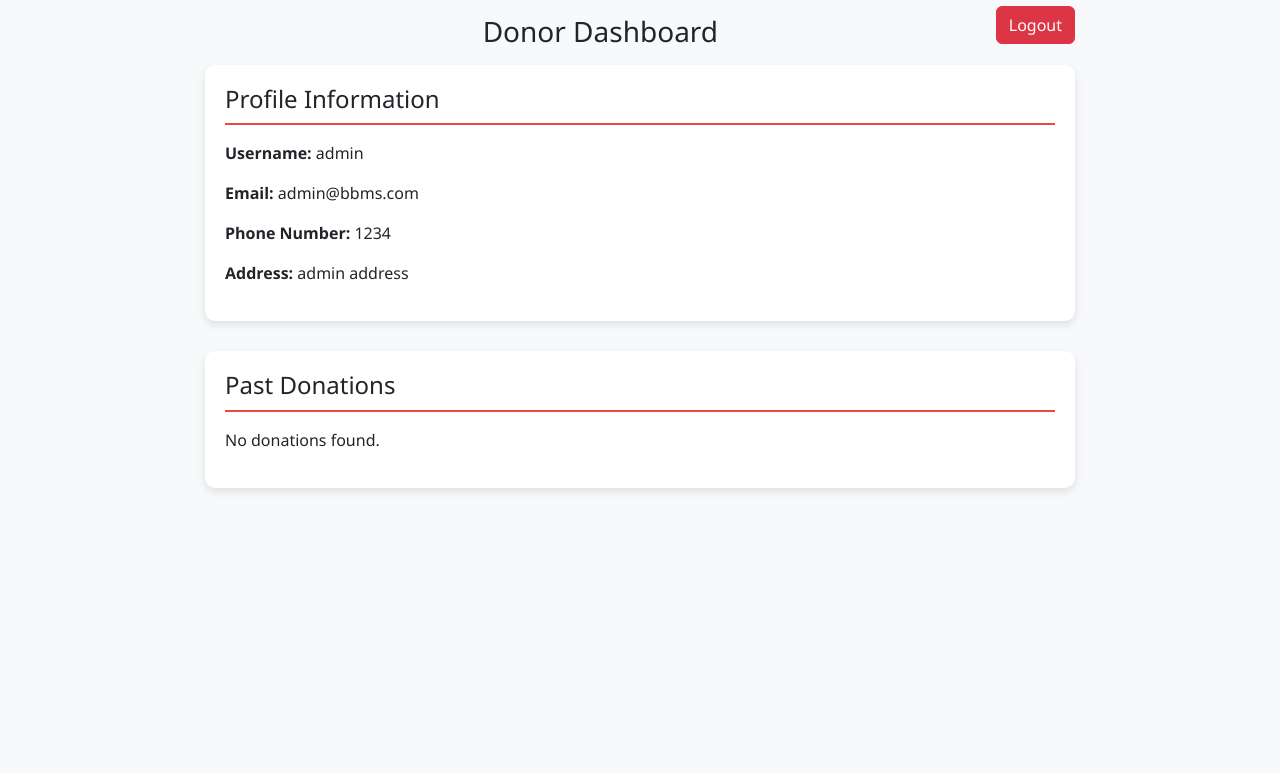
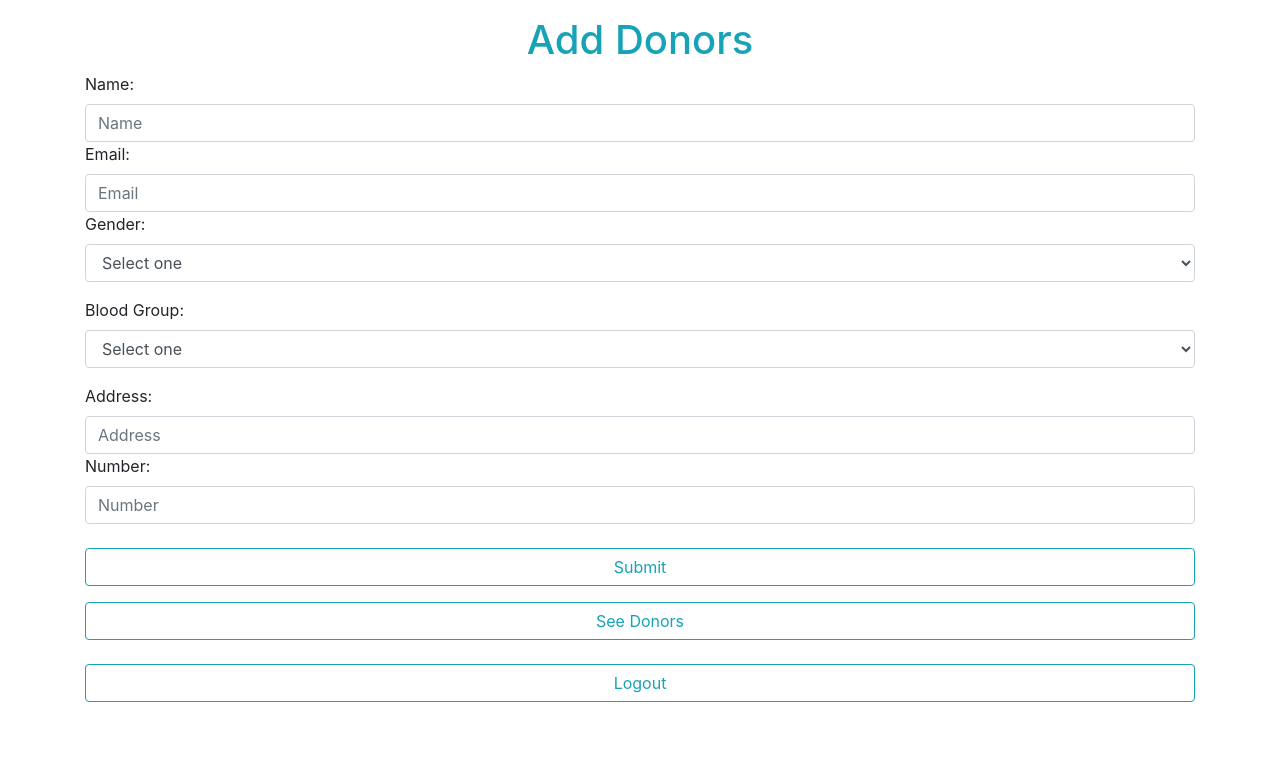
Before and after one commit to Premier42/BBMS, a PHP site: page /sections/donor/dashboard.php in a window 1280 px wide. Shown: the top 773 px of the page. Run offline with PHP 8.4, Linux system fonts and the light colour scheme; a user stored in the database is signed in; data comes from the database, SQL or seed files in the repository.

Commit message:
update dashboard

```diff
--- a/sections/donor/dashboard.php
+++ b/sections/donor/dashboard.php
@@ -3,143 +3,145 @@ session_start();
 require_once '../../config/database.php';
 
 // Check if the user is logged in and has the donor role
-if (!isset($_SESSION['user_id']) || $_SESSION['role'] !== 'donor') {
-    header("Location: ../../auth/login.php");
+/*if (!isset($_SESSION['user_id']) || $_SESSION['role'] !== 'donor') {
+    header("Location: ../sections/auth/login.php");
     exit;
 }
 
-$user_id = $_SESSION['user_id'];
 
-// Fetch the donor's donations
-$sql_donations = "
-    SELECT
-        d.donation_id,
-        bu.blood_type,
-        bu.volume,
-        d.donation_date,
-        bu.status AS blood_status
-    FROM
-        donations d
-    JOIN
-        blood_units bu ON d.unit_id = bu.unit_id
-    WHERE
-        d.donor_id = ?";
-$stmt_donations = $conn->prepare($sql_donations);
-$stmt_donations->bind_param("i", $user_id);
-$stmt_donations->execute();
-$result_donations = $stmt_donations->get_result();
-$donations = $result_donations->fetch_all(MYSQLI_ASSOC);
-$stmt_donations->close();
+<?php */
+$showalert = false;
+$showsuccess = false;
+$showalertusername = false;
+$showalertemail = false;
+$showalertgender = false;
+$showalertaddress = false;
+$showalertnumber = false;
 
-// Fetch donor profile information
-$sql_profile = "
-    SELECT
-        username,
-        email,
-        phone_number,
-        address
-    FROM
-        users
-    WHERE
-        user_id = ?";
-$stmt_profile = $conn->prepare($sql_profile);
-$stmt_profile->bind_param("i", $user_id);
-$stmt_profile->execute();
-$result_profile = $stmt_profile->get_result();
-$profile = $result_profile->fetch_assoc();
-$stmt_profile->close();
+if (isset($_POST['submit'])) {
+    echo "<script>alert('Are you sure you want to add a new DONOR?')</script>";
 
-$conn->close();
+    $username = filter_input(INPUT_POST, "username", FILTER_SANITIZE_SPECIAL_CHARS);
+    $username = strtoupper($username);
+    $email = $_POST['email'];
+    $gender = $_POST['gender'];
+    $blood_group = $_POST['blood_group'];
+    $address = $_POST['address'];
+    $number = $_POST['number'];
+
+    if (empty($username)) {
+        $showalertusername = true;
+    } elseif (empty($email)) {
+        $showalertemail = true;
+    } elseif (empty($gender)) {
+        $showalertgender = true;
+    } elseif (empty($blood_group)) {
+        $showalertblood_group = true;
+    } elseif (empty($address)) {
+        $showalertaddress = true;
+    } elseif (empty($number)) {
+        $showalertnumber = true;
+    } else {
+        $existsql = "SELECT * FROM donors WHERE donor_name='$username' OR donor_email='$email' OR donor_number='$number'";
+        $existresult = mysqli_query($conn, $existsql);
+        $existuser = mysqli_num_rows($existresult);
+        if ($existuser) {
+            $showalert = true;
+        } else {
+            $sql = "INSERT INTO donors (donor_name, donor_email, donor_number, donor_address, donor_gender, donor_blood_group)
+                    VALUES ('$username', '$email', '$number', '$address', '$gender', '$blood_group')";
+            mysqli_query($conn, $sql);
+            $showsuccess = true;
+        }
+    }
+}
+
 ?>
+<!doctype html>
+<html lang="en">
+  <head>
+    <title>Donor Management</title>
+    <meta charset="utf-8">
+    <meta name="viewport" content="width=device-width, initial-scale=1, shrink-to-fit=no">
+    <link rel="stylesheet" href="https://stackpath.bootstrapcdn.com/bootstrap/4.3.1/css/bootstrap.min.css" integrity="sha384-ggOyR0iXCbMQv3Xipma34MD+dH/1fQ784/j6cY/iJTQUOhcWr7x9JvoRxT2MZw1T" crossorigin="anonymous">
+  </head>
+  <body class="container-fluid">
+    <?php
+      if ($showsuccess) {
+        echo "<div class='alert alert-success'><strong>Success!</strong> Donor information successfully inserted</div>";
+      }
+      if ($showalert) {
+        echo "<div class='alert alert-danger'><strong>Error!</strong> Username, email, or number already exists</div>";
+      }
+      if ($showalertusername) {
+        echo "<div class='alert alert-danger'><strong>Error!</strong> Enter username</div>";
+      }
+      if ($showalertemail) {
+        echo "<div class='alert alert-danger'><strong>Error!</strong> Enter email</div>";
+      }
+      if ($showalertgender) {
+        echo "<div class='alert alert-danger'><strong>Error!</strong> Enter gender</div>";
+      }
+      if ($showalertaddress) {
+        echo "<div class='alert alert-danger'><strong>Error!</strong> Enter address</div>";
+      }
+      if ($showalertnumber) {
+        echo "<div class='alert alert-danger'><strong>Error!</strong> Enter number</div>";
+      }
+    ?>
 
-<!DOCTYPE html>
-<html lang="en">
-<head>
-    <meta charset="UTF-8">
-    <meta name="viewport" content="width=device-width, initial-scale=1.0">
-    <title>Donor Dashboard</title>
-    <link href="https://stackpath.bootstrapcdn.com/bootstrap/5.3.0/css/bootstrap.min.css" rel="stylesheet">
-    <style>
-        body {
-            background-color: #f8f9fa;
-            font-family: 'Segoe UI', Tahoma, Geneva, Verdana, sans-serif;
-        }
-        .container {
-            max-width: 900px;
-            padding: 15px;
-            margin: auto;
-        }
-        .form-section {
-            margin-bottom: 30px;
-            background-color: #ffffff;
-            padding: 20px;
-            border-radius: 10px;
-            box-shadow: 0 4px 8px rgba(0,0,0,0.1);
-        }
-        .form-section h2 {
-            border-bottom: 2px solid #e74c3c;
-            padding-bottom: 10px;
-        }
-        .logout-btn {
-            float: right;
-            margin-top: -10px;
-        }
-        .table-striped tbody tr:nth-of-type(odd) {
-            background-color: rgba(231, 76, 60, 0.1);
-        }
-        .table-striped tbody tr:nth-of-type(even) {
-            background-color: rgba(231, 76, 60, 0.05);
-        }
-    </style>
-</head>
-<body>
     <div class="container">
-        <h1 class="h3 mb-3 fw-normal text-center">
-            Donor Dashboard
+      <h1 class="text-center text-info mt-3">Add Donors</h1>
+      <form action="<?php $_SERVER['PHP_SELF'] ?>" method="post">
+        <div class="form-group">
+          <label for="username">Name:</label>
+          <input type="text" name="username" class="form-control" placeholder="Name">
+          <label for="email">Email:</label>
+          <input type="email" name="email" class="form-control" placeholder="Email">
+
+          <div class="form-group">
+            <label for="gender">Gender:</label>
+            <select name="gender" class="form-control" id="Gender">
+            <option>Select one</option>
+              <option value="Male">Male</option>
+              <option value="Female">Female</option>
+            </select>
+          </div>
+
+          <div class="form-group">
+            <label for="blood_group">Blood Group:</label>
+            <select name="blood_group" class="form-control" id="BloodGroup">
+              <option>Select one</option>
+              <option value="A+">A+</option>
+              <option value="A-">A-</option>
+              <option value="B+">B+</option>
+              <option value="B-">B-</option>
+              <option value="AB+">AB+</option>
+              <option value="AB-">AB-</option>
+              <option value="O+">O+</option>
+              <option value="O-">O-</option>
+            </select>
+          </div>
+
+          <label for="address">Address:</label>
+          <input type="text" name="address" class="form-control" placeholder="Address">
+          <label for="number">Number:</label>
+          <input type="text" name="number" class="form-control" placeholder="Number">
+          <br>
+          <input type="submit" name="submit" value="Submit" class="form-control btn btn-outline-info">
+        </div>
+      </form>
+      <a href="donorlist.php" class="form-control btn btn-outline-info">See Donors</a>
+      <br><br>
             <form class="logout-btn" method="post" action="/sections/auth/logout.php">
-                <button class="btn btn-danger" type="submit">Logout</button>
+                <button style="text-align: center;"  value="Submit" class="form-control btn btn-outline-info" class="btn btn-danger" type="submit">Logout</button>
             </form>
         </h1>
-
-        <!-- Donor Profile -->
-        <div class="form-section">
-            <h2 class="h4 mb-3">Profile Information</h2>
-            <p><strong>Username:</strong> <?php echo htmlspecialchars($profile['username']); ?></p>
-            <p><strong>Email:</strong> <?php echo htmlspecialchars($profile['email']); ?></p>
-            <p><strong>Phone Number:</strong> <?php echo htmlspecialchars($profile['phone_number']); ?></p>
-            <p><strong>Address:</strong> <?php echo htmlspecialchars($profile['address']); ?></p>
-        </div>
-
-        <!-- View Past Donations -->
-        <div class="form-section">
-            <h2 class="h4 mb-3">Past Donations</h2>
-            <?php if (count($donations) > 0): ?>
-                <table class="table table-striped">
-                    <thead>
-                        <tr>
-                            <th scope="col">Donation ID</th>
-                            <th scope="col">Blood Type</th>
-                            <th scope="col">Volume (mL)</th>
-                            <th scope="col">Donation Date</th>
-                            <th scope="col">Status</th>
-                        </tr>
-                    </thead>
-                    <tbody>
-                        <?php foreach ($donations as $donation): ?>
-                            <tr>
-                                <td><?php echo htmlspecialchars($donation['donation_id']); ?></td>
-                                <td><?php echo htmlspecialchars($donation['blood_type']); ?></td>
-                                <td><?php echo htmlspecialchars($donation['volume']); ?></td>
-                                <td><?php echo htmlspecialchars($donation['donation_date']); ?></td>
-                                <td><?php echo htmlspecialchars($donation['blood_status']); ?></td>
-                            </tr>
-                        <?php endforeach; ?>
-                    </tbody>
-                </table>
-            <?php else: ?>
-                <p>No donations found.</p>
-            <?php endif; ?>
-        </div>
+      <br><br><br>
     </div>
-</body>
+    <!-- Optional JavaScript -->
+    <script src="https://code.jquery.com/jquery-3.3.1.slim.min.js" integrity="sha384-q8i/X+965DzO0rT7abK41JStQIAqVgRVzpbzo5smXKp4YfRvH+8abtTE1Pi6jizo" crossorigin="anonymous"></script>
+    <script src="https://cdnjs.cloudflare.com/ajax/libs/popper.js/1.14.7/umd/popper.min.js" integrity="sha384-UO2eT0CpHqdSJQ6hJty5KVphtPhzWj9WO1clHTMGa3JDZwrnQq4sF86dIHNDz0W1" crossorigin="anonymous"></script>
+    <script src="https://stackpath.bootstrapcdn.com/bootstrap/4.3.1/js/bootstrap.min.js" integrity="sha384-JjSmVgyd0p3pXB1rRibZUAYoIIy6OrQ6VrjIEaFf/nJGzIxFDsf4x0xIM+B07jRM" crossorigin="anonymous"></script>
+  </body>
 </html>
```
Also changed, not shown: sections/donor/donorlist.php (added, +109 -0 lines), sections/hospital_rep/submit_request.php (line endings or trailing spaces).
